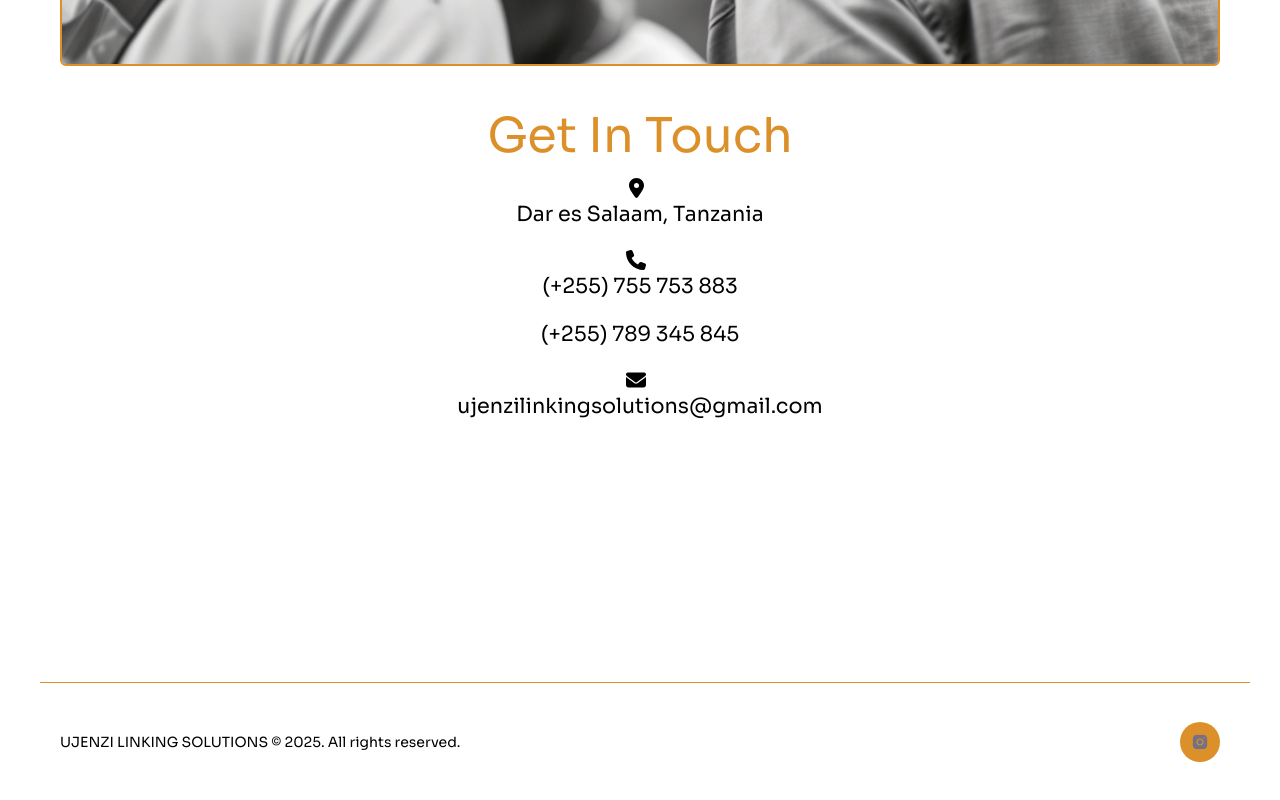
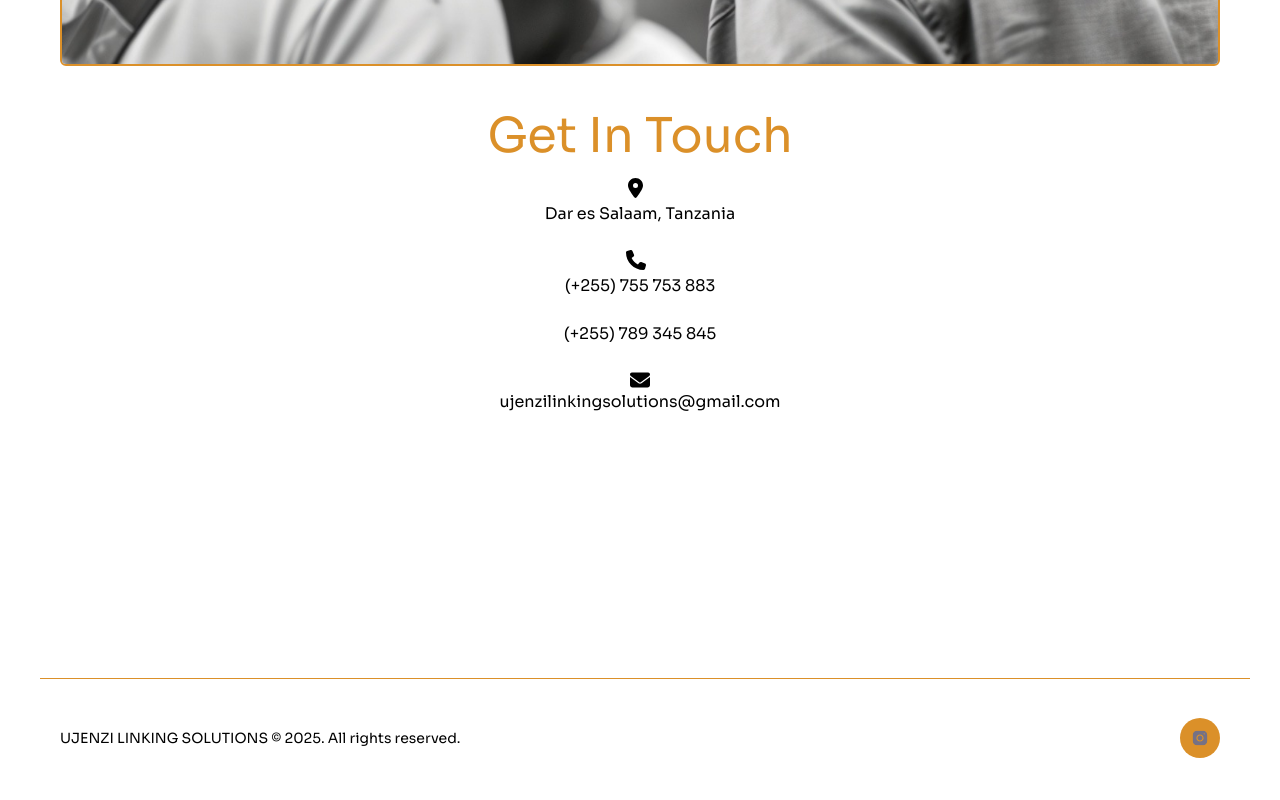
Before and after one commit to justaguyeu/ujenzilinkingsolutions2025, a React (Vite) app: page / in a window 1280 px wide. Shown: the part 9451-10251 px from the top of the page. Built offline with nearby package versions, Linux system fonts and the light colour scheme.

Commit message:
imagesabit

```diff
--- a/src/components/Pricing.jsx
+++ b/src/components/Pricing.jsx
@@ -67,12 +67,12 @@ const Pricing = () => {
         <Heading className="text-center" title="Get In Touch"/>
         <a className=" flex-col flex items-center max-w-[50rem] mx-auto mb-12 lg:mb-20 md:text-center" >
           <FontAwesomeIcon icon={faMapMarkerAlt} size="lg" className="mr-2 mb-1"/>
-          <h5  style={{ fontSize: '1.3rem' }}className="mb-6">Dar es Salaam, Tanzania</h5>
+          <h5  style={{ fontSize: '1rem' }}className="mb-6">Dar es Salaam, Tanzania</h5>
           <FontAwesomeIcon icon={faPhone} size="lg" className="mr-2 mb-1" />
-          <h5 style={{ fontSize: '1.3rem' }}className="mb-6">(+255) 755 753 883 </h5>
-          <h5 style={{ fontSize: '1.3rem' }}className="mb-6">(+255) 789 345 845</h5>
-          <FontAwesomeIcon icon={faEnvelope}  size="lg" className="mr-2 mb-1" />
-          <h5 style={{ fontSize: '1.3rem' }}className="mb-6">ujenzilinkingsolutions@gmail.com</h5>
+          <h5 style={{ fontSize: '1rem' }}className="mb-6">(+255) 755 753 883 </h5>
+          <h5 style={{ fontSize: '1rem' }}className="mb-6">(+255) 789 345 845</h5>
+          <FontAwesomeIcon icon={faEnvelope}  size="lg" className="" />
+          <h5 style={{ fontSize: '1rem' }}className="mb-6">ujenzilinkingsolutions@gmail.com</h5>
         </a>
       </div>
     </div>
```
